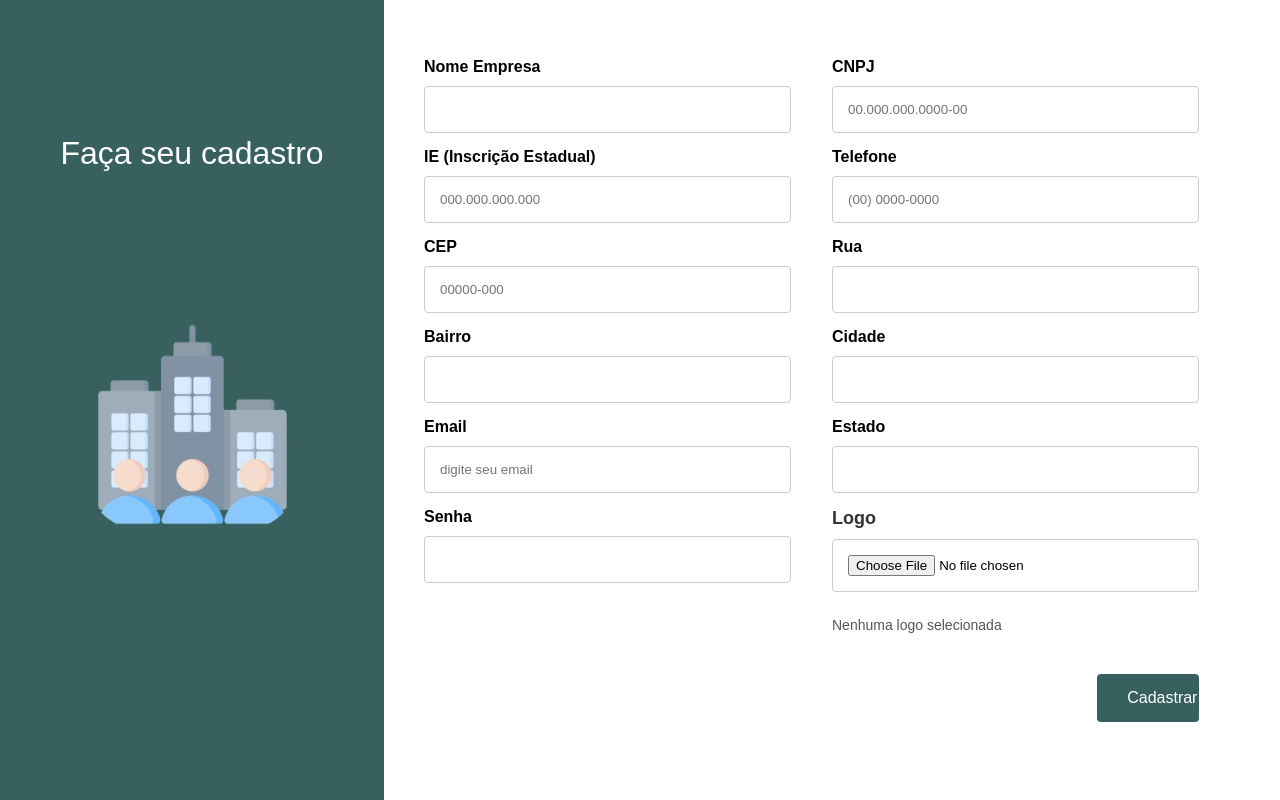
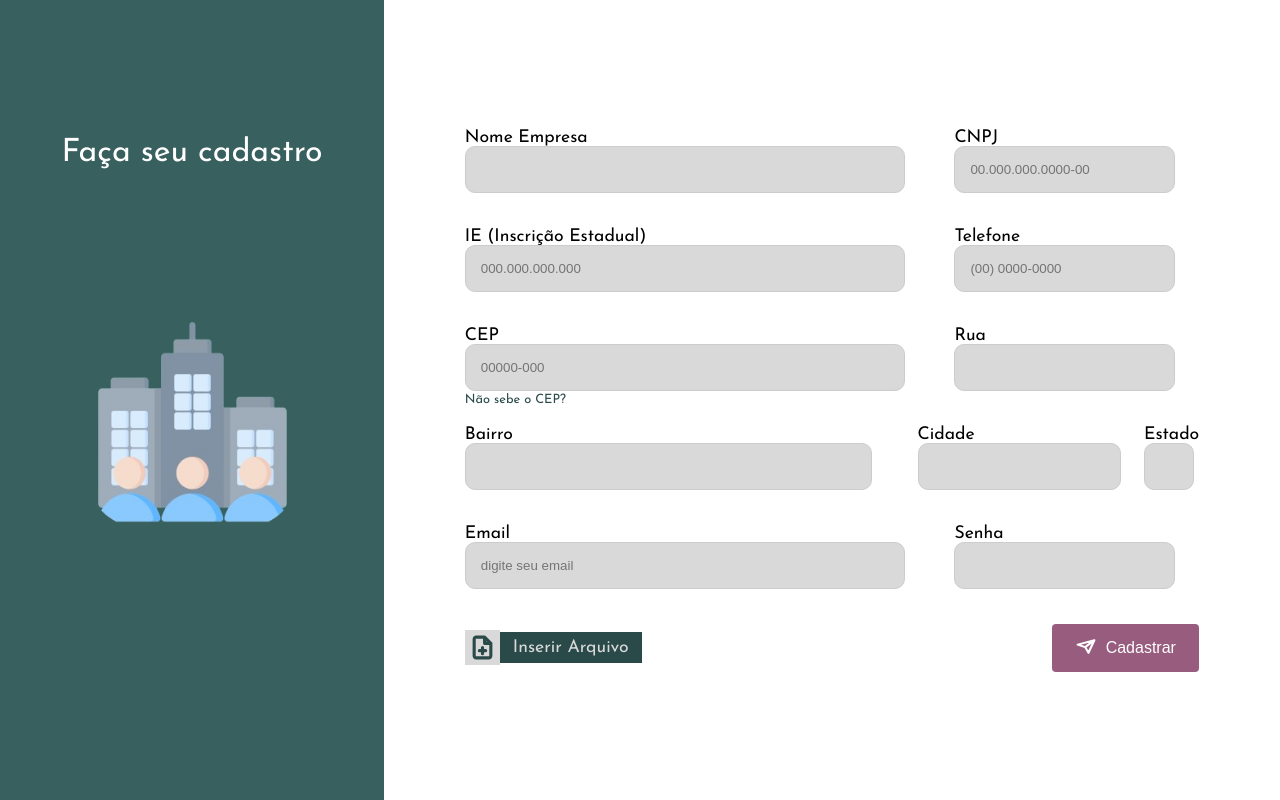
Before and after one commit to Conexus-TCC/learnfy, a PHP site: page /View/cadastroEmpresa.html in a window 1280 px wide. Run offline with PHP 8.4, Linux system fonts and the light colour scheme.

Commit message:
japodi pensar no back? 🤔

```diff
--- a/Css/cadastroEmpresa.css
+++ b/Css/cadastroEmpresa.css
@@ -1,16 +1,10 @@
-* {
-    margin: 0;
-    padding: 0;
-    box-sizing: border-box;
-}
 
 body {
-    font-family: Arial, sans-serif;
+
     height: 100vh;
     display: flex;
     justify-content: center;
     align-items: center;
-    background-color: #f4f4f4;
 }
 
 #telaCadastro {
@@ -56,40 +50,73 @@ body {
 }
 
 .container {
+    flex-direction: column ;
     display: flex;
     justify-content: center;
-    width: 100%;
+    width: 90%;
+    gap: 20px;
 }
 
-.column {
-    width: 100%;
-    max-width: 600px;
+
+
+.row{
+    flex-wrap: wrap;
+    display: flex;
+
+}
+.row>*:first-child{
+    flex: 2;
+}
+.row>*{
     display: flex;
     flex-direction: column;
-    align-items:left;
-    text-align: left;
+    flex: 1;
 }
-
-label {
-    display:flex;
-    margin-bottom: 10px;
-    font-weight: bold;
-    text-align: left;
+.row>*:nth-child(3){
+    flex: 0;
+}
+.cep{
+    display: flex;
+    flex-direction: column;
+    gap: 2px;
 
 }
-
+.cep>label{
+        display: flex;
+        flex-direction: column;
+    }
+.cep>label>input{
+            margin-bottom: 0;
+        }
+.cep>a{
+    font-size: 0.8rem;
+    color: #2a4a4a;
+}
+.erro{
+    border: red 1px solid;
+}
 input {
-    width: 100%;
+    background-color: #D9D9D9;
     padding: 15px;
     margin-bottom: 15px;
     border: 1px solid #ccc;
-    border-radius: 4px;
-    max-width: 90%;
+    border-radius: 10px;
+    width: 90%;
+}
+input:focus-visible,input:focus{
+    outline: none;
+    border: 1px solid #38605F;
+}
+input:disabled{
+    cursor: not-allowed;
 }
 
 button {
-    margin: 5% 65%;
-    background-color: #38605F;
+    flex: inherit !important;
+    justify-content: center;
+    display: flex;
+    flex-direction: row !important;
+    background-color: #985C7E;
     color: white;
     padding: 15px 30px;
     border: none;
@@ -97,53 +124,37 @@ button {
     font-size: 16px;
     cursor: pointer;
     transition: background-color 0.3s ease;
-    width: 25%;
+    width: 20%;
 
 }
 
 button:hover {
+    background-color: #813d64;
+}
+button>img{
+    margin-right: 10px;
+    width: 20px;
+}
+
+.file{
+    cursor: pointer;
+flex-direction: row !important;
+align-items: center;
+
+}
+.file>p{
+    color: #D9D9D9;
+    padding:  7px 13px;
     background-color: #2a4a4a;
 }
-
-.escolheArquivo {
-    margin-bottom: 20px;
-    text-align: left;
+.icone{
+    img{
+        width: 25px;
+    }
+    padding: 5px;
+    background: #D9D9D9;
 }
 
-.escolheArquivo h1 {
-    font-size: 18px;
-    margin-bottom: 10px;
-    color: #333;
-    font-weight: bold;
-    font-family: "Josefin Sans", sans-serif;
+input[type=file]{
+    display: none;
 }
-
-.arquivo {
-    display: flex;
-    flex-direction: column;
-    align-items: flex-start;
-}
-
-.arquivo label {
-    background-color: #4CAF50;
-    color: white;
-    padding: 10px 20px;
-    border-radius: 4px;
-    cursor: pointer;
-    font-size: 14px;
-    transition: background-color 0.3s ease;
-    text-align: center;
-    font-family: "Josefin Sans", sans-serif;
-    border: 1px solid #388E3C;
-}
-
-.arquivo label:hover {
-    background-color: #45a049;
-}
-
-.selecionar {
-    margin-top: 10px;
-    font-size: 14px;
-    color: #555;
-    font-family: "Josefin Sans", sans-serif;
-}
--- a/Css/geral.css
+++ b/Css/geral.css
@@ -27,10 +27,14 @@ ul{
 }
 
 a{
+
     text-decoration: none;
-    color: #949494;
+    color:currentColor;
 }
-
+a:visited{
+    color:currentColor;
+    text-decoration: none;
+}
 /* Para dispositivos móveis (smartphones) */
 @media (max-width: 768px) {
     body{
--- a/View/cadastroEmpresa.html
+++ b/View/cadastroEmpresa.html
@@ -3,10 +3,10 @@
     <meta charset="UTF-8" />
     <meta name="viewport" content="width=device-width, initial-scale=1.0" />
     <link rel="stylesheet" href="../Css/cadastroEmpresa.css" />
+    <link rel="stylesheet" href="../Css/geral.css">
     <title>Cadastro</title>
     <script src="../js/jquery-3.7.1.min.js"></script>
     <script src="../js/jquery.mask.js"></script>
-
   </head>
 
   <body>
@@ -20,71 +20,89 @@
       <form id="cadastro">
 
         <div class="container">
-          <div class="column">
-            <label for="cep">Nome Empresa</label>
+
+          <div class="row">
+          <label for="nome">
+            Nome Empresa
             <input type="text" id="nome" name="nome" />
+          </label>
 
-            <label for="ie">IE (Inscrição Estadual)</label>
-            <input
-              type="text"
-              id="ie"
-              name="ie"
-              placeholder="000.000.000.000"
-            />
-
-            <label for="cep">CEP</label>
-            <input type="text" id="cep" name="cep" placeholder="00000-000" />
-
-            <label for="bairro">Bairro</label>
-            <input type="text" id="bairro" name="bairro" />
-
-            <label for="email">Email</label>
-            <input type="email" id="email" name="email" placeholder="digite seu email"/>
-
-            <label for="senha">Senha</label>
-            <input type="password" id="senha" name="senha" />
+           <label for="cnpj">
+            CNPJ
+            <input type="text" id="cnpj" name="cnpj" placeholder="00.000.000.0000-00"/>
+          </label>
           </div>
 
-          <div class="divider"></div>
+          <div class="row">
+          <label for="ie">
+            IE (Inscrição Estadual)
+            <input type="text" id="ie" name="ie" placeholder="000.000.000.000"/>
+          </label>
 
-          <div class="column">
-            <label for="cep">CNPJ</label>
-            <input
-              type="text"
-              id="cnpj"
-              name="cnpj"
-              placeholder="00.000.000.0000-00"
-            />
+          <label for="telefone">
+            Telefone
+            <input type="text" id="telefone" name="telefone" placeholder="(00) 0000-0000"/>
+          </label>
+        </div>
 
-            <label for="telefone">Telefone</label>
-            <input
-              type="text"
-              id="telefone"
-              name="telefone"
-              placeholder="(00) 0000-0000"
-            />
+          <div class="row">
+          <div class="cep">
+            <label for="cep">
+              CEP
+              <input type="text" id="cep" name="cep" placeholder="00000-000" />
+            </label>
+            <a href="https://buscacepinter.correios.com.br/app/endereco/index.php" target="_blank" rel="noopener noreferrer">Não sebe o CEP?</a>
+          </div>
 
-            <label for="rua">Rua</label>
-            <input type="text" id="rua" name="rua" />
+          <label for="rua">
+            Rua
+            <input type="text" id="rua" disabled />
+          </label>
+          </div>
 
-            <label for="cidade">Cidade</label>
-            <input type="text" id="cidade" name="cidade" />
+          <div class="row">
+          <label for="bairro">
+            Bairro
+            <input type="text" id="bairro" disabled />
+          </label>
 
-            <label for="estado">Estado</label>
-            <input type="text" id="estado" name="estado" />
+          <label for="cidade">
+            Cidade
+            <input type="text" id="cidade" disabled />
+          </label>
 
-            <div class="escolheArquivo">
-              <h1>Logo</h1>
-              <div class="arquivo">
-                <!-- Label personalizado para o input de arquivo -->
-                <input type="file" id="file" name="file" />
-                <div class="selecionar" id="selecionar">
-                  Nenhuma logo selecionada
-                </div>
-              </div>
-            </div>
-            <button type="submit">Cadastrar</button>
+          <label for="estado">
+            Estado
+            <input type="text" id="estado" disabled />
+          </label>
           </div>
+
+          <div class="row">
+          <label for="email">
+            Email
+            <input type="email" id="email" name="email" placeholder="digite seu email"/>
+          </label>
+
+          <label for="senha">
+            Senha
+            <input type="password" id="senha" name="senha" />
+          </label>
+
+        </div>
+        <div class="row">
+
+          <label for="file" class="file">
+            <div class="icone">
+           <img src="../Ícones/file.svg" alt="">
+          </div>
+            <p>Inserir Arquivo</p>
+            <input type="file" name="logo" id="file">
+          </label>
+
+          <button class="enviar" type="submit">
+            <img src="../Ícones/Send.svg" alt="">
+            Cadastrar</button>
+        </div>
         </div>
       </form>
     </div>
@@ -97,12 +115,9 @@
         $("#cnpj").mask("00.000.000/0000-00", { reverse: true });
         $("#cep").mask("00000-000");
         $("#ie").mask("000.000.000.000");
-        $("#email").mask("A", {
-          translation: {
-            A: { pattern: /[\w@\-.+]/, recursive: true },
-          },
-        });
-      });
+        })
     </script>
+    <script src="../js/cep.js"></script>
+    <script src="../js/file.js"></script>
   </body>
 </html>
--- a/View/login.html
+++ b/View/login.html
@@ -43,7 +43,7 @@
                 <p class="welcome-text">
                     Faça seu cadastro, crie cursos para sua empresa e qualifique seus colaboradores.
                 </p>
-                <button class="signup-button">Cadastre-se</button>
+                <button class="signup-button"><a href="cadastroEmpresa.html">Cadastre-se </a></button>
             </div>
         </div>
 
--- /dev/null
+++ b/js/cep.js
@@ -0,0 +1,19 @@
+const cep = $('#cep');
+const rua = $('#rua');
+const bairro = $('#bairro');
+const cidade = $('#cidade');
+const estado = $('#estado');
+cep.on("blur", async function (envent) {
+  const res = await fetch(`https://viacep.com.br/ws/${cep.val().replace("-","")}/json/`)
+  const data = await res.json();
+  console.log(data)
+  if(data.erro){
+   cep.addClass("erro");
+    return;
+  }
+  cep.removeClass("erro");
+  rua.val(data.logradouro);
+  bairro.val(data.bairro);
+  cidade.val(data.localidade);
+  estado.val(data.uf);
+});
--- /dev/null
+++ b/js/file.js
@@ -0,0 +1,16 @@
+/**
+ * @type {HTMLInputElement}
+ */
+const inputFile = document.querySelector('#file');
+const p  = document.querySelector(".file>p")
+inputFile.addEventListener("change",function(e){
+const file = inputFile.files[0]
+p.innerHTML= file.name
+const reader = new FileReader()
+reader.readAsDataURL(file)
+reader.onload = function(){
+    const img = document.querySelector("img")
+    img.src = reader.result
+}
+
+})
```
Also changed, not shown: Css/login.css (+0 -12 lines), Ícones/Send.svg (added), Ícones/file.svg (added).
